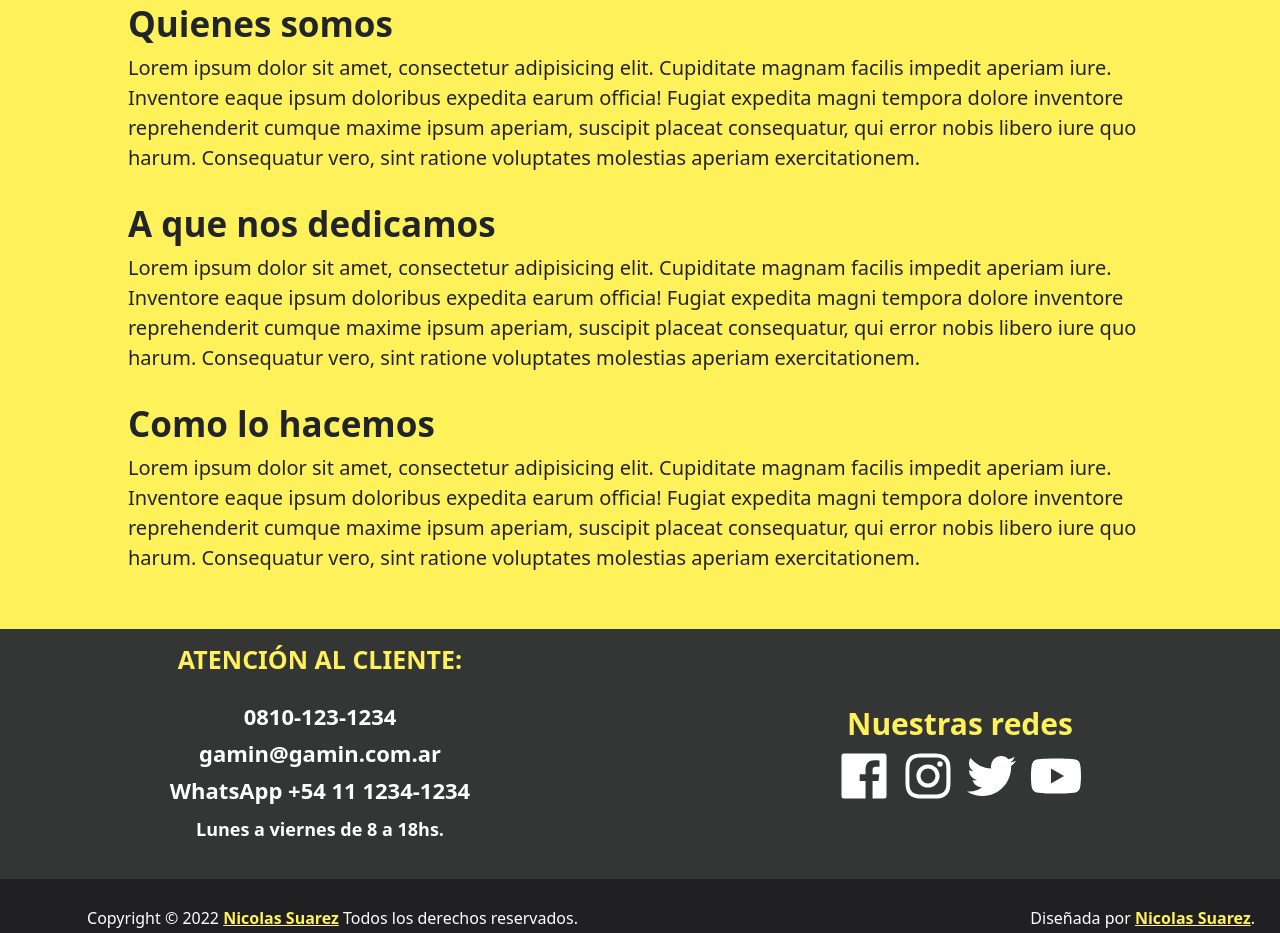
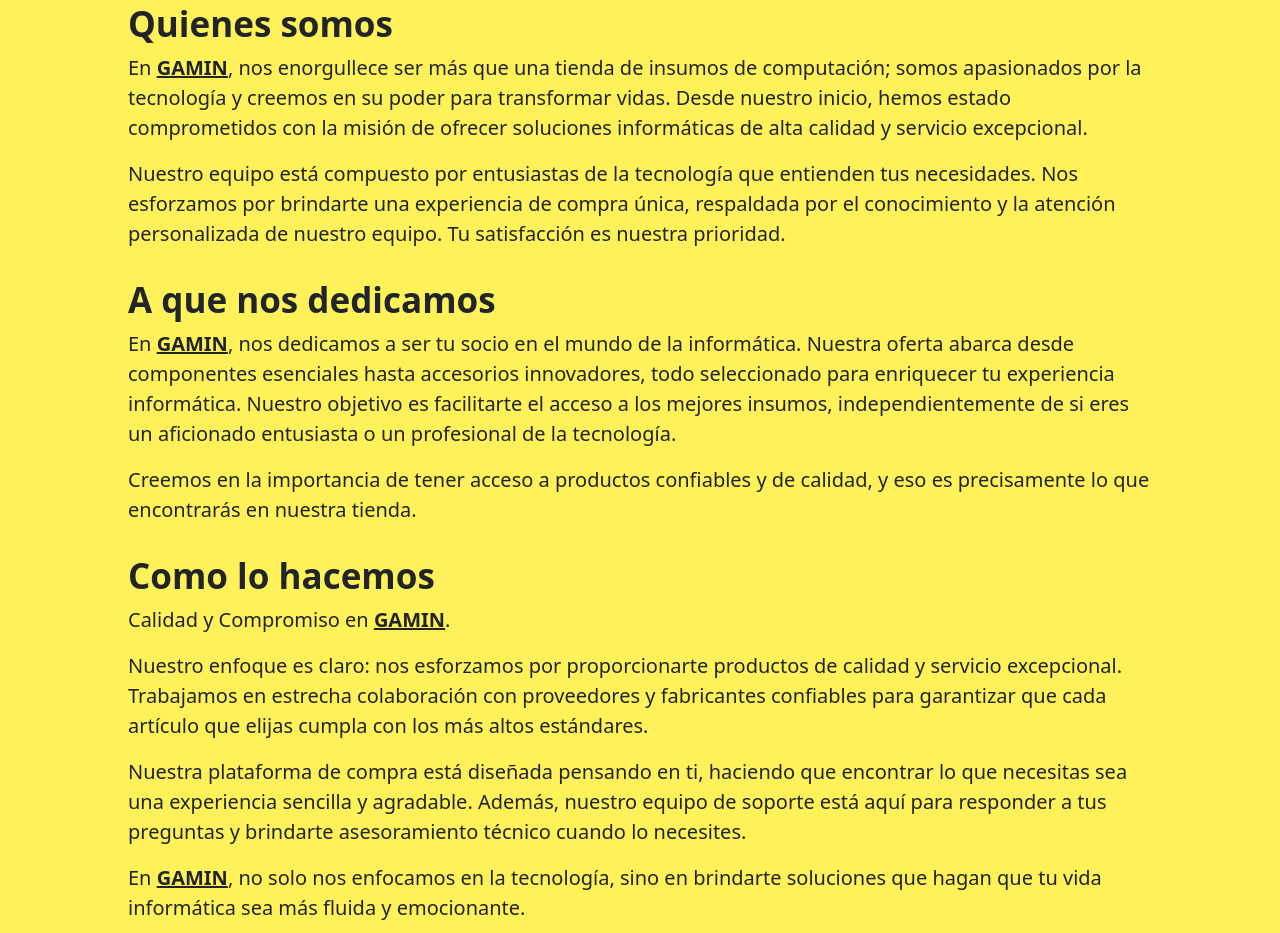
Before and after one commit to gringud/proyecto-coderhouse-modulo01, a website: page pages/nosotros.html in a window 1280 px wide. Shown: the part 1155-2088 px from the top of the page. Drawn offline with nearby package versions, Linux system fonts and the light colour scheme.

Commit message:
agregando texto en quienes somos

```diff
--- a/pages/nosotros.html
+++ b/pages/nosotros.html
@@ -78,15 +78,21 @@
       <div class="seccion02-nosotros">
         <div class="somos">
           <h2>Quienes somos</h2>
-          <p>Lorem ipsum dolor sit amet, consectetur adipisicing elit. Cupiditate magnam facilis impedit aperiam iure. Inventore eaque ipsum doloribus expedita earum officia! Fugiat expedita magni tempora dolore inventore reprehenderit cumque maxime ipsum aperiam, suscipit placeat consequatur, qui error nobis libero iure quo harum. Consequatur vero, sint ratione voluptates molestias aperiam exercitationem.</p>
+          <p>En <span class="span-especial">GAMIN</span>, nos enorgullece ser más que una tienda de insumos de computación; somos apasionados por la tecnología y creemos en su poder para transformar vidas. Desde nuestro inicio, hemos estado comprometidos con la misión de ofrecer soluciones informáticas de alta calidad y servicio excepcional.</p>
+          <p>Nuestro equipo está compuesto por entusiastas de la tecnología que entienden tus necesidades. Nos esforzamos por brindarte una experiencia de compra única, respaldada por el conocimiento y la atención personalizada de nuestro equipo. Tu satisfacción es nuestra prioridad.</p>
         </div>
+
         <div class="dedicamos">
           <h2>A que nos dedicamos</h2>
-          <p>Lorem ipsum dolor sit amet, consectetur adipisicing elit. Cupiditate magnam facilis impedit aperiam iure. Inventore eaque ipsum doloribus expedita earum officia! Fugiat expedita magni tempora dolore inventore reprehenderit cumque maxime ipsum aperiam, suscipit placeat consequatur, qui error nobis libero iure quo harum. Consequatur vero, sint ratione voluptates molestias aperiam exercitationem.</p>
+          <p>En <span class="span-especial">GAMIN</span>, nos dedicamos a ser tu socio en el mundo de la informática. Nuestra oferta abarca desde componentes esenciales hasta accesorios innovadores, todo seleccionado para enriquecer tu experiencia informática. Nuestro objetivo es facilitarte el acceso a los mejores insumos, independientemente de si eres un aficionado entusiasta o un profesional de la tecnología.</p>
+          <p>Creemos en la importancia de tener acceso a productos confiables y de calidad, y eso es precisamente lo que encontrarás en nuestra tienda.</p>
         </div>
         <div class="hacemos">
           <h2>Como lo hacemos</h2>
-          <p>Lorem ipsum dolor sit amet, consectetur adipisicing elit. Cupiditate magnam facilis impedit aperiam iure. Inventore eaque ipsum doloribus expedita earum officia! Fugiat expedita magni tempora dolore inventore reprehenderit cumque maxime ipsum aperiam, suscipit placeat consequatur, qui error nobis libero iure quo harum. Consequatur vero, sint ratione voluptates molestias aperiam exercitationem.</p>
+          <p>Calidad y Compromiso en <span class="span-especial">GAMIN</span>.</p>
+          <p>Nuestro enfoque es claro: nos esforzamos por proporcionarte productos de calidad y servicio excepcional. Trabajamos en estrecha colaboración con proveedores y fabricantes confiables para garantizar que cada artículo que elijas cumpla con los más altos estándares.</p>
+          <p>Nuestra plataforma de compra está diseñada pensando en ti, haciendo que encontrar lo que necesitas sea una experiencia sencilla y agradable. Además, nuestro equipo de soporte está aquí para responder a tus preguntas y brindarte asesoramiento técnico cuando lo necesites.</p>
+          <p>En <span class="span-especial">GAMIN</span>, no solo nos enfocamos en la tecnología, sino en brindarte soluciones que hagan que tu vida informática sea más fluida y emocionante.</p>
         </div>
       </div>
     </section>
--- a/scss/_formularioContacto.scss
+++ b/scss/_formularioContacto.scss
@@ -66,6 +66,9 @@
                         cursor: pointer;
                         color: white;
                     }
+                    .seccion02-flecha{
+                        margin-top: 5px;
+                    }
                 }
             }
 
--- a/scss/_nosotrosQueYComo.scss
+++ b/scss/_nosotrosQueYComo.scss
@@ -17,3 +17,8 @@
 .seccion02 div p{
     font-size: 20px;
 }
+
+.span-especial{
+    font-weight: bold;
+    text-decoration: underline;
+}
```
Also changed, not shown: css/style.css, 1 other file.
